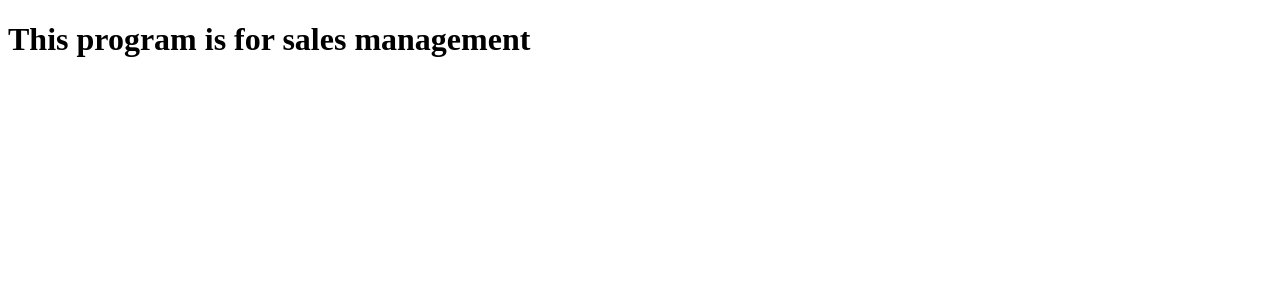
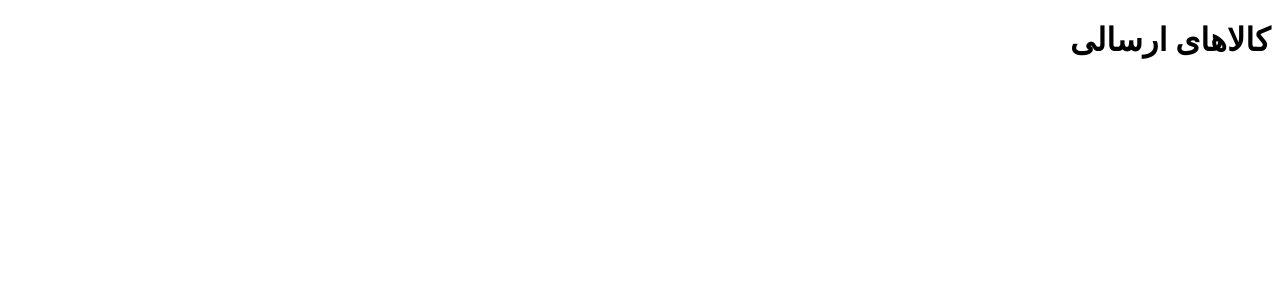
Before and after one commit to farnod/Product-management, a React (Create React App) app: page / in a window 1280 px wide. Shown: the top 300 px of the page. Built offline with nearby package versions, Linux system fonts and the light colour scheme.

Commit message:
Create a RTL Theme

```diff
--- a/public/index.html
+++ b/public/index.html
@@ -1,5 +1,5 @@
 <!DOCTYPE html>
-<html lang="en" dir="'rtl">
+<html lang="en" dir="rtl">
   <head>
     <meta charset="utf-8" />
     <link rel="icon" href="%PUBLIC_URL%/favicon.ico" />
--- a/src/App.js
+++ b/src/App.js
@@ -1,11 +1,35 @@
-import React, { Component } from 'react';
+import React, { Component } from "react";
+import { ThemeProvider, createTheme } from "@mui/material/styles";
+import rtlPlugin from "stylis-plugin-rtl";
+import { CacheProvider } from "@emotion/react";
+import { HelmetProvider, Helmet } from "react-helmet-async";
+import createCache from "@emotion/cache";
+import { prefixer } from "stylis";
+
+const theme = createTheme({
+	direction: "rtl",
+});
+
+const cacheRTL = createCache({
+	key: "muirtl",
+	stylisPlugins: [prefixer, rtlPlugin],
+});
 
 class App extends Component {
 	render() {
 		return (
-			<div>
-				<h1>This program is for sales management</h1>
-			</div>
+			<CacheProvider value={cacheRTL}>
+				<ThemeProvider theme={theme}>
+					<HelmetProvider>
+						<Helmet>
+							<title>مدیریت کالاهای ارسالی</title>
+						</Helmet>
+						<div>
+							<h1>مدیریت کالاهای ارسالی</h1>
+						</div>
+					</HelmetProvider>
+				</ThemeProvider>
+			</CacheProvider>
 		);
 	}
 }
```
Also changed, not shown: 1 other file (tests, documents, lock files or other folders).
